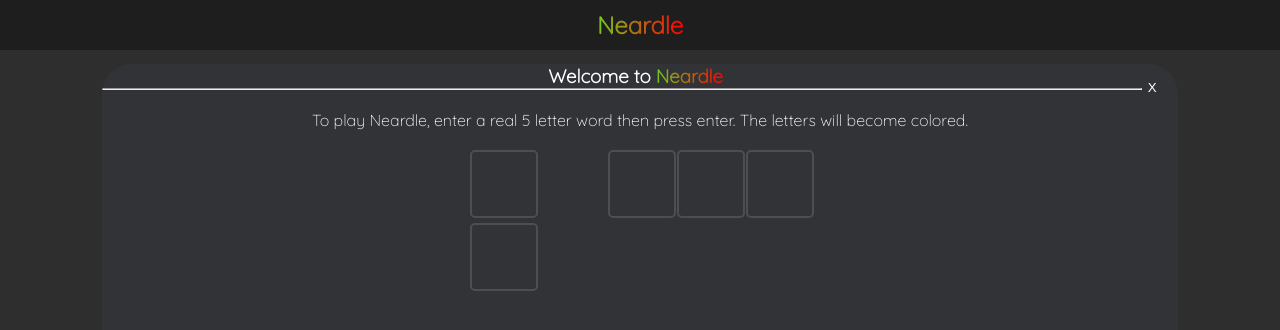
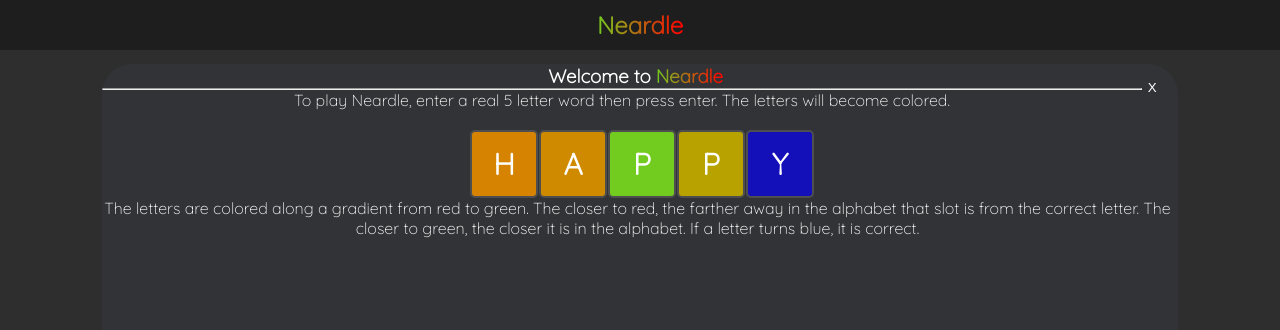
Before and after one commit to Abraham17-K/neardle-public, a website: page public/index.html in a window 1280 px wide. Drawn offline with Linux system fonts and the light colour scheme; some icons are missing.

Commit message:
Continuing Work On Directions

```diff
--- a/public/index.html
+++ b/public/index.html
@@ -27,14 +27,17 @@
                     <h1 id="directionsHeading">Welcome to <span class="title">Neardle</span></h1>
                     <button style="z-index:99;" class="button navbar-right" onclick="closeDirections()">X</button>
                     <hr>
-                    <br>
                     <p>To play Neardle, enter a real 5 letter word then press enter. The letters will become colored.</p>
                     <br>
                     <div class="row directions">
-                         <div class="block">
+                         <h1 class = "block" style = "background-color:#d58300;">H</h1>
+                         <h1 class = "block" style = "background-color:#cf8a00;">A</h1>
+                         <h1 class = "block" style = "background-color:#72cb1f;">P</h1>
+                         <h1 class = "block" style = "background-color:#b7a200;">P</h1>
+                         <h1 class = "block" style = "background-color:#130FB9;">Y</h1>
+                         <!-- <div class="block">
                               <h1>&#8203</h1>
                          </div>
-                         <br>
                          <div class="block">
                               <h1>&#8203</h1>
                          </div>
@@ -46,9 +49,15 @@
                          </div>
                          <div class="block">
                               <h1>&#8203</h1>
-                         </div>
+                         </div> -->
                     </div>
+                    <div class="center">
+                         <p class="directions-text">The letters are colored along a gradient from red to green. The closer to red, the farther away in the alphabet that slot is from the correct letter. The closer to green, the closer it is in the alphabet. If a letter turns blue, it is correct.</p>
+                    </div>
+                    <br>
+                    <!-- TODO make a gradient display bar-->
                </nav>
+
           </div>
      </section>
      <section id="gameBoard" class="hidden">
--- a/public/script.js
+++ b/public/script.js
@@ -4,7 +4,7 @@
 var currentDistance = [];
 var currentWord = [];
 var currentRow = 0;
-var won = false;
+var won = true;
 const sleep = ms => new Promise(r => setTimeout(r, ms));
 const gradient = ['#130FB9', '#72cb1f', '#7bc701', '#84c300', '#8cbf00', '#94ba00', '#9bb600', '#a2b100', '#a9ac00', '#b0a700', '#b7a200', '#bd9c00', '#c39600', '#c99000', '#cf8a00', '#d58300', '#da7c00', '#e07500', '#e56d00', '#e96400', '#ee5b00', '#f25100', '#f64500', '#f93800', '#fc2500', '#ff0000']
 
@@ -13,6 +13,9 @@
 }
 //Listens for keypresses
 document.addEventListener("keydown", (e) => {
+      if(e.key == "Escape") {
+          closeDirections()
+     }
      if(won === true) return
      if(e.key == "Backspace") {
           currentWord.pop()
@@ -23,8 +26,6 @@
                colorBoard()
           }
 
-     } else if(e.key == "Escape") {
-          closeDirections()
      }
      else if(currentWord.length >= 5) return
      else if(e.keyCode >= 65 && e.keyCode <= 90) {
@@ -65,6 +66,7 @@
      for(let i = 0; i < 5; i++) {
           let color = Math.abs(currentWord[i].charCodeAt()-solution.charCodeAt(i))
           rows[currentRow].children[i].style.backgroundColor = gradient[color]
+          console.log(gradient[color])
           await sleep(300)
      }
      currentWord = []
@@ -176,13 +178,12 @@
      const popup = document.getElementById("directionPopup")
      popup.classList.add("hidden")
      game.classList.remove("hidden")
-     document.removeEventListener("keyDown", function(e) {
-          console.log(e.key)
-          if(e.key == "Escape") {
-               closeDirections()
-          }
-     })
+     won = false;
 }
 
 
-var scale = Math.min()
+
+
+function makeDirectionsRow() {
+     const tiles = gameBoard.getElementByClass
+}
--- a/public/styles.css
+++ b/public/styles.css
@@ -190,12 +190,15 @@
      width: 70%;
 }
 
-.directionsText {
+.directions {
+     width: 100%;
+}
+.directions .block {
+     position:relative;
+}
 
+.directions-text {
+     padding-right: 5px;
+     float: center;
+     text-align: center;
 }
-.directions .row {
-     transform: scale();
-}
-.block {
-
-}
```
